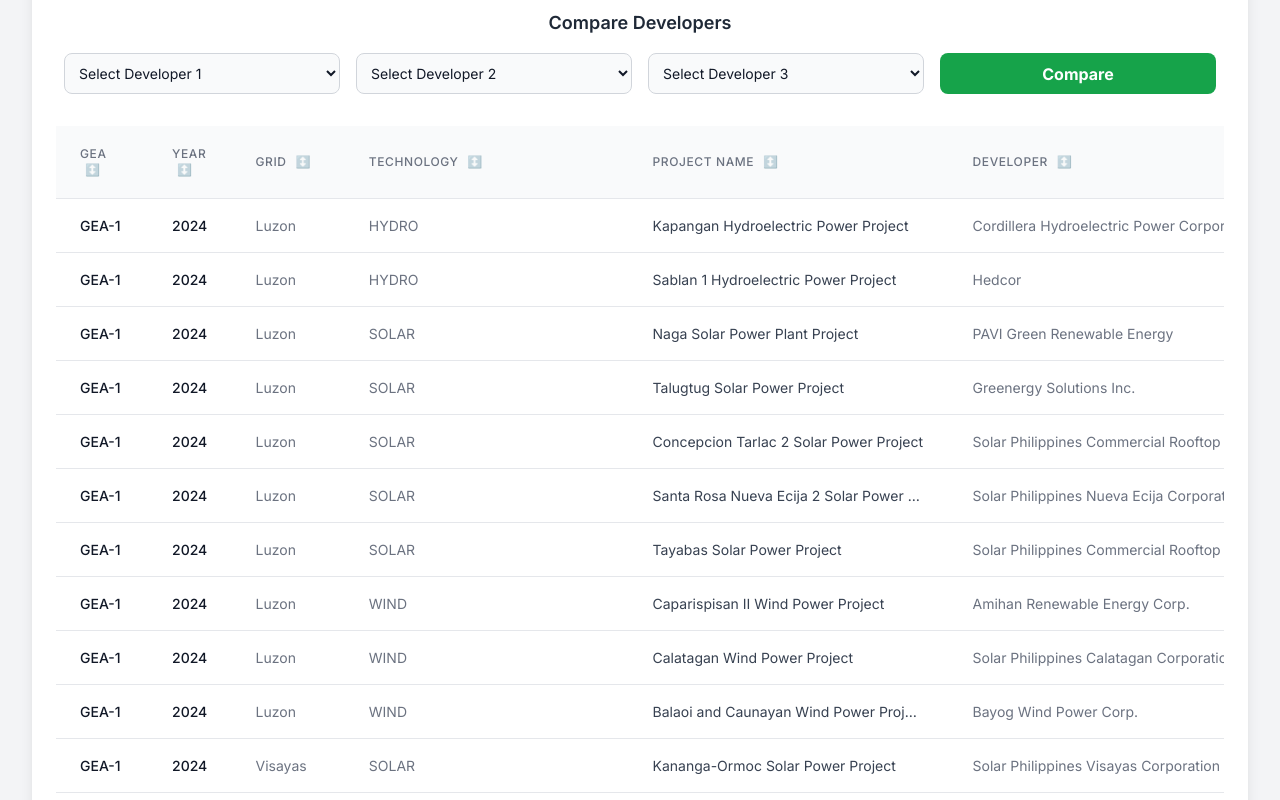
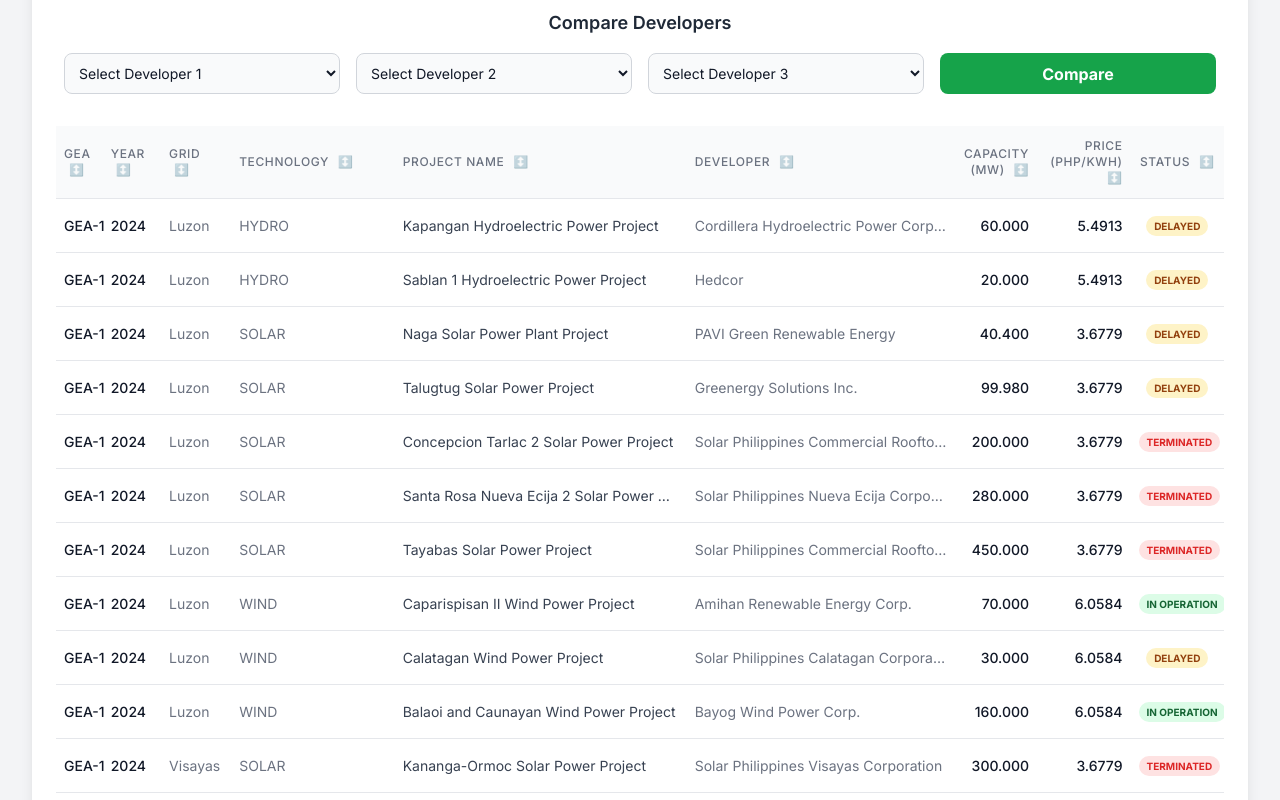
Before and after one commit to polyphase123/gea_status, a plain HTML site: page index.html in a window 1280 px wide. Shown: the part 3500-4300 px from the top of the page. Drawn offline with nearby package versions, Linux system fonts and the light colour scheme.

Commit message:
Update index.html

```diff
--- a/index.html
+++ b/index.html
@@ -460,36 +460,18 @@
 
             <!-- Table Section -->
             <div class="overflow-x-auto">
-                <table class="min-w-full divide-y divide-gray-200 dark:divide-gray-700">
+                <table class="w-full table-fixed divide-y divide-gray-200 dark:divide-gray-700">
                     <thead class="bg-gray-50 dark:bg-gray-700">
                         <tr>
-                            <th scope="col"
-                                class="px-6 py-3 text-left text-xs font-medium text-gray-500 dark:text-gray-300 uppercase tracking-wider cursor-pointer"
-                                data-sort="gea">GEA <span class="sort-arrow">↕️</span></th>
-                            <th scope="col"
-                                class="px-6 py-3 text-left text-xs font-medium text-gray-500 dark:text-gray-300 uppercase tracking-wider cursor-pointer"
-                                data-sort="year">Year <span class="sort-arrow">↕️</span></th>
-                            <th scope="col"
-                                class="px-6 py-3 text-left text-xs font-medium text-gray-500 dark:text-gray-300 uppercase tracking-wider cursor-pointer"
-                                data-sort="grid">Grid <span class="sort-arrow">↕️</span></th>
-                            <th scope="col"
-                                class="px-6 py-3 text-left text-xs font-medium text-gray-500 dark:text-gray-300 uppercase tracking-wider cursor-pointer"
-                                data-sort="type">Technology <span class="sort-arrow">↕️</span></th>
-                            <th scope="col"
-                                class="px-6 py-3 text-left text-xs font-medium text-gray-500 dark:text-gray-300 uppercase tracking-wider cursor-pointer"
-                                data-sort="facilityName">Project Name <span class="sort-arrow">↕️</span></th>
-                            <th scope="col"
-                                class="px-6 py-3 text-left text-xs font-medium text-gray-500 dark:text-gray-300 uppercase tracking-wider cursor-pointer"
-                                data-sort="developer">Developer <span class="sort-arrow">↕️</span></th>
-                            <th scope="col"
-                                class="px-6 py-3 text-right text-xs font-medium text-gray-500 dark:text-gray-300 uppercase tracking-wider cursor-pointer"
-                                data-sort="capacity">Capacity (MW) <span class="sort-arrow">↕️</span></th>
-                            <th scope="col"
-                                class="px-6 py-3 text-right text-xs font-medium text-gray-500 dark:text-gray-300 uppercase tracking-wider cursor-pointer"
-                                data-sort="price">Price (PhP/kWh) <span class="sort-arrow">↕️</span></th>
-                            <th scope="col"
-                                class="px-6 py-3 text-center text-xs font-medium text-gray-500 dark:text-gray-300 uppercase tracking-wider cursor-pointer"
-                                data-sort="isCod">Status <span class="sort-arrow">↕️</span></th>
+                            <th scope="col" class="px-2 py-3 text-left text-xs font-medium text-gray-500 dark:text-gray-300 uppercase tracking-wider cursor-pointer w-[4%]" data-sort="gea">GEA <span class="sort-arrow">↕️</span></th>
+                            <th scope="col" class="px-2 py-3 text-left text-xs font-medium text-gray-500 dark:text-gray-300 uppercase tracking-wider cursor-pointer w-[5%]" data-sort="year">Year <span class="sort-arrow">↕️</span></th>
+                            <th scope="col" class="px-2 py-3 text-left text-xs font-medium text-gray-500 dark:text-gray-300 uppercase tracking-wider cursor-pointer w-[6%]" data-sort="grid">Grid <span class="sort-arrow">↕️</span></th>
+                            <th scope="col" class="px-2 py-3 text-left text-xs font-medium text-gray-500 dark:text-gray-300 uppercase tracking-wider cursor-pointer w-[14%]" data-sort="type">Technology <span class="sort-arrow">↕️</span></th>
+                            <th scope="col" class="px-2 py-3 text-left text-xs font-medium text-gray-500 dark:text-gray-300 uppercase tracking-wider cursor-pointer w-[25%]" data-sort="facilityName">Project Name <span class="sort-arrow">↕️</span></th>
+                            <th scope="col" class="px-2 py-3 text-left text-xs font-medium text-gray-500 dark:text-gray-300 uppercase tracking-wider cursor-pointer w-[23%]" data-sort="developer">Developer <span class="sort-arrow">↕️</span></th>
+                            <th scope="col" class="px-2 py-3 text-right text-xs font-medium text-gray-500 dark:text-gray-300 uppercase tracking-wider cursor-pointer w-[7%]" data-sort="capacity">Capacity (MW) <span class="sort-arrow">↕️</span></th>
+                            <th scope="col" class="px-2 py-3 text-right text-xs font-medium text-gray-500 dark:text-gray-300 uppercase tracking-wider cursor-pointer w-[8%]" data-sort="price">Price (PhP/kWh) <span class="sort-arrow">↕️</span></th>
+                            <th scope="col" class="px-2 py-3 text-center text-xs font-medium text-gray-500 dark:text-gray-300 uppercase tracking-wider cursor-pointer w-[8%]" data-sort="isCod">Status <span class="sort-arrow">↕️</span></th>
                         </tr>
                     </thead>
                     <tbody id="projects-table-body"
@@ -1108,7 +1090,7 @@
                 } else if (status === 'delayed') {
                     statusHtml = '<span class="px-2 py-1 text-[10px] font-bold bg-amber-100 text-amber-800 rounded-full">DELAYED</span>';
                 }
-                row.innerHTML = `<td class="px-6 py-4 whitespace-nowrap text-sm font-medium text-gray-900 dark:text-gray-100">GEA-${project.gea}</td><td class="px-6 py-4 whitespace-nowrap text-sm font-medium text-gray-900 dark:text-gray-100">${project.year}</td><td class="px-6 py-4 whitespace-nowrap text-sm text-gray-500 dark:text-gray-400">${project.grid}</td><td class="px-6 py-4 whitespace-nowrap text-sm text-gray-500 dark:text-gray-400">${project.type}</td><td class="px-6 py-4 whitespace-nowrap text-sm text-gray-700 dark:text-gray-300 max-w-xs truncate" title="${project.facilityName}">${project.facilityName}</td><td class="px-6 py-4 whitespace-nowrap text-sm text-gray-500 dark:text-gray-400 max-w-xs truncate" title="${project.developer}">${project.developer}</td><td class="px-6 py-4 whitespace-nowrap text-sm text-gray-900 dark:text-gray-100 font-medium text-right">${formatNumber(project.capacity)}</td><td class="px-6 py-4 whitespace-nowrap text-sm text-gray-900 dark:text-gray-100 font-medium text-right">${project.price ? formatNumber(project.price, 4) : 'N/A'}</td><td class="px-6 py-4 whitespace-nowrap text-center text-sm">${statusHtml}</td>`;
+                row.innerHTML = `<td class="px-2 py-4 whitespace-nowrap text-sm font-medium text-gray-900 dark:text-gray-100">GEA-${project.gea}</td><td class="px-2 py-4 whitespace-nowrap text-sm font-medium text-gray-900 dark:text-gray-100">${project.year}</td><td class="px-2 py-4 whitespace-nowrap text-sm text-gray-500 dark:text-gray-400">${project.grid}</td><td class="px-2 py-4 whitespace-nowrap text-sm text-gray-500 dark:text-gray-400 truncate" title="${project.type}">${project.type}</td><td class="px-2 py-4 whitespace-nowrap text-sm text-gray-700 dark:text-gray-300 truncate" title="${project.facilityName}">${project.facilityName}</td><td class="px-2 py-4 whitespace-nowrap text-sm text-gray-500 dark:text-gray-400 truncate" title="${project.developer}">${project.developer}</td><td class="px-2 py-4 whitespace-nowrap text-sm text-gray-900 dark:text-gray-100 font-medium text-right">${formatNumber(project.capacity)}</td><td class="px-2 py-4 whitespace-nowrap text-sm text-gray-900 dark:text-gray-100 font-medium text-right">${project.price ? formatNumber(project.price, 4) : 'N/A'}</td><td class="px-2 py-4 whitespace-nowrap text-center text-sm">${statusHtml}</td>`;
                 tableBody.appendChild(row);
             });
         }
```
